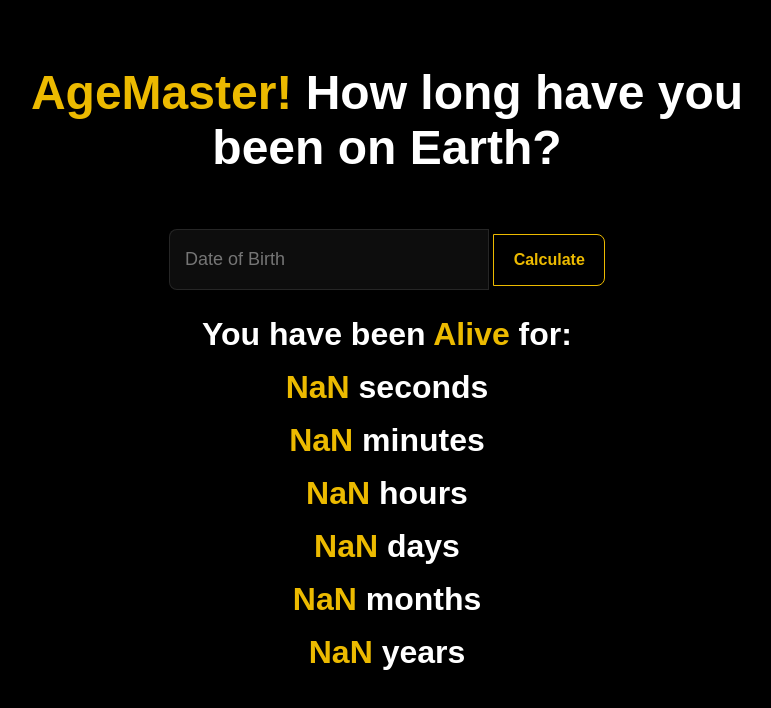
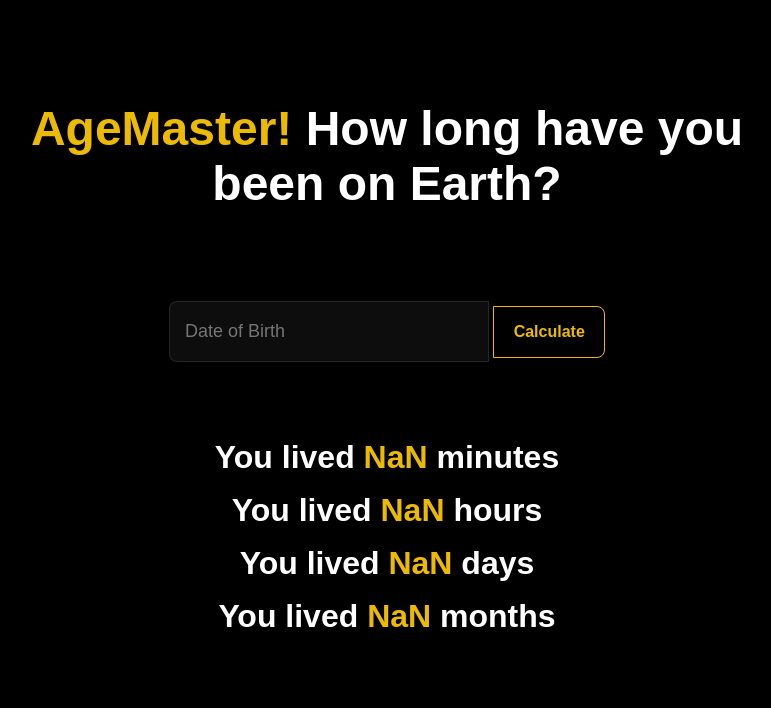
Before and after one commit to BuildNShip/agemaster, a plain HTML site: page index.html in a window 1280 px wide. Both pictures are taken after a click on the button "Calculate". Shown: the whole page, without its empty margins (253-1024 px from the left). Drawn offline with nearby package versions, Linux system fonts and the light colour scheme.

Commit message:
minor change

```diff
--- a/script.js
+++ b/script.js
@@ -14,22 +14,16 @@ function calculateAge() {
     const dob = moment(dobInput.value);
     const now = moment();
 
-  const seconds = now.diff(dob, 'seconds');
     const minutes = now.diff(dob, 'minutes');
     const hours = now.diff(dob, 'hours');
     const days = now.diff(dob, 'days');
     const months = now.diff(dob, 'months');
-  const years = now.diff(dob, 'years');
-
     resultDiv.innerHTML = `
     <div class="result">
-      <p>You have been <span class="or">Alive</span> for:</p>
-      <p><span class="or">${seconds.toLocaleString()}</span> seconds</p>
-      <p><span class="or">${minutes.toLocaleString()}</span> minutes</p>
-      <p><span class="or">${hours.toLocaleString()}</span> hours</p>
-      <p><span class="or">${days.toLocaleString()}</span> days</p>
-      <p><span class="or">${months.toLocaleString()}</span> months</p>
-      <p><span class="or">${years.toLocaleString()}</span> years</p>
+      <p>You lived <span class="or">${minutes.toLocaleString()}</span> minutes</p>
+      <p>You lived <span class="or">${hours.toLocaleString()}</span> hours</p>
+      <p>You lived <span class="or">${days.toLocaleString()}</span> days</p>
+      <p>You lived <span class="or">${months.toLocaleString()}</span> months</p>
     </div>
   `;
 }
--- a/style.css
+++ b/style.css
@@ -9,7 +9,6 @@
 }
 
 .container {
-    padding: 20px;
     color: white;
     text-align: center;
     display: flex;
@@ -17,7 +16,6 @@
     justify-content: space-evenly;
     min-height: 90vh;
     align-items: center;
-    text-align: center;
     padding: 2rem;
 }
 
@@ -35,7 +33,7 @@
 }
 
 input[type="text"] {
-    border: 1px solid hsla(0,0%,100%,.1);
+    border: 1px solid hsla(0, 0%, 100%, .1);
     background-color: #ffffff0d;
     border-radius: 8px 0 0 8px;
     padding: 15px;
@@ -66,10 +64,8 @@
     font-weight: 700;
     font-family: inherit;
     cursor: pointer;
-    transition: border-color .25s;
     color: #ecba00;
     transition: .3s ease-in-out;
-}
 }
 
 .result {
@@ -86,6 +82,6 @@
     text-align: center;
 }
 
-  .or{
+.or {
     color: #ecba00;
 }
```
Also changed, not shown: index.html (indentation only). Lines whose indentation alone changed are shown as unchanged.
